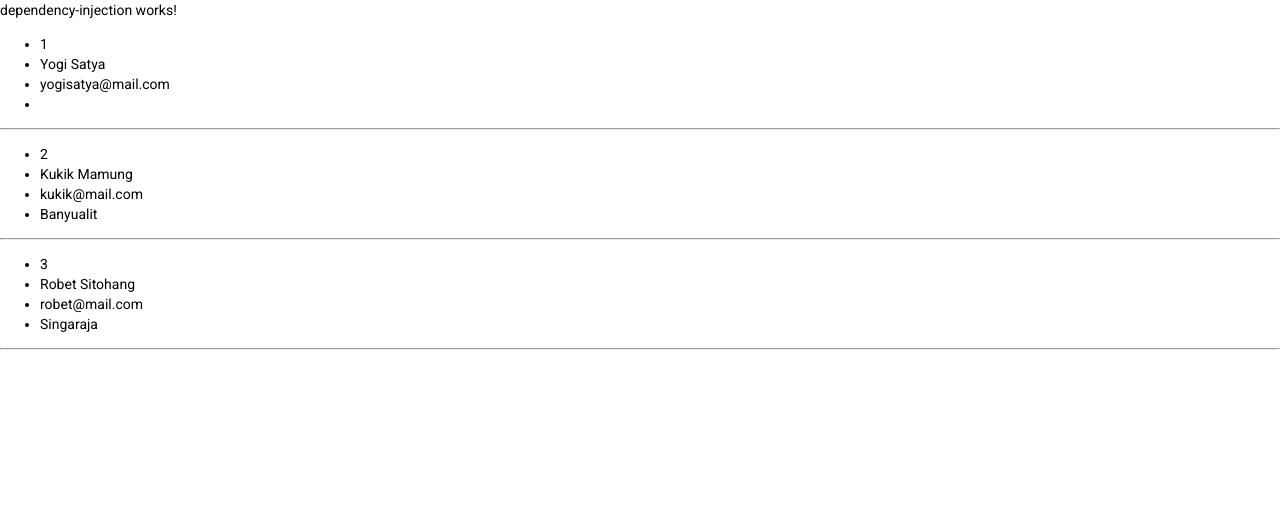
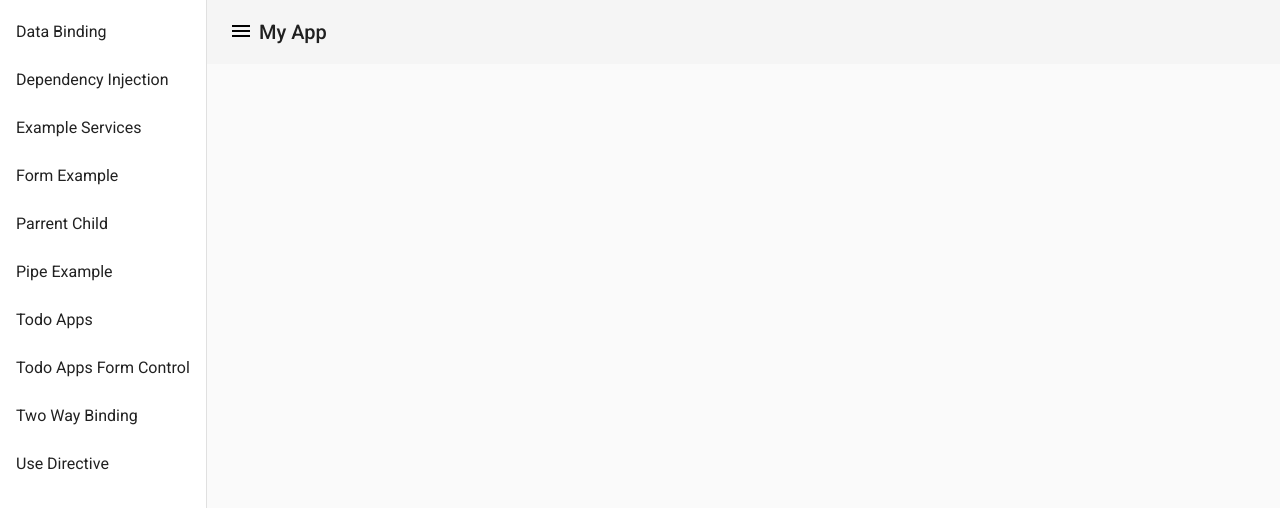
Before and after one commit to yogisatya2705/Belajar-Angular, an Angular app: page / in a window 1280 px wide. Shown: the top 508 px of the page. Built offline with nearby package versions, Linux system fonts and the light colour scheme.

Commit message:
ADD ROUTING

```diff
--- a/src/app/app-routing.module.ts
+++ b/src/app/app-routing.module.ts
@@ -1,7 +1,28 @@
 import { NgModule } from '@angular/core';
 import { RouterModule, Routes } from '@angular/router';
+import { DataBindingComponent } from './module/data-binding/data-binding.component';
+import { DependencyInjectionComponent } from './module/dependency-injection/dependency-injection.component';
+import { ExampleServicesComponent } from './module/example-services/example-services.component';
+import { FormExampleComponent } from './module/form-example/form-example.component';
+import { ParentChildComponent } from './module/parent-child/parent-child.component';
+import { PipeExampleComponent } from './module/pipe-example/pipe-example.component';
+import { TodoAppsFormControlComponent } from './module/todo-apps-form-control/todo-apps-form-control.component';
+import { TodoAppsComponent } from './module/todo-apps/todo-apps.component';
+import { TwoWayBindingComponent } from './module/two-way-binding/two-way-binding.component';
+import { UseDirectiveComponent } from './module/use-directive/use-directive.component';
 
-const routes: Routes = [];
+const routes: Routes = [
+  { path: 'data-binding', component: DataBindingComponent },
+  { path: 'dependency-injection', component: DependencyInjectionComponent },
+  { path: 'example-services', component: ExampleServicesComponent },
+  { path: 'form-example', component: FormExampleComponent },
+  { path: 'parrent-child', component: ParentChildComponent },
+  { path: 'pipe-example', component: PipeExampleComponent },
+  { path: 'todo-apps', component: TodoAppsComponent },
+  { path: 'todo-apps-form-control', component: TodoAppsFormControlComponent },
+  { path: 'two-way-binding', component: TwoWayBindingComponent },
+  { path: 'use-directive', component: UseDirectiveComponent }
+];
 
 @NgModule({
   imports: [RouterModule.forRoot(routes)],
--- a/src/app/app.component.css
+++ b/src/app/app.component.css
@@ -0,0 +1,21 @@
+.example-container {
+  width: 100;
+  height: 100%;
+}
+
+.content {
+  padding: 20px;
+}
+
+.example-sidenav {
+}
+
+.example-spacer {
+  flex: 1 1 auto;
+}
+
+button {
+  background-color: #ffffff00;
+  border: 0px;
+  cursor: pointer;
+}
--- a/src/app/app.component.html
+++ b/src/app/app.component.html
@@ -13,4 +13,19 @@
 
 <!-- <app-example-services></app-example-services> -->
 
-<app-dependency-injection></app-dependency-injection>
+<mat-drawer-container class="example-container" autosize>
+  <mat-drawer #drawer class="example-sidenav" mode="side" opened>
+    <app-navbar></app-navbar>
+  </mat-drawer>
+
+  <mat-toolbar>
+    <button mat-icon-button class="example-icon" aria-label="Example icon-button with menu icon" (click)="drawer.toggle()">
+      <mat-icon>menu</mat-icon>
+    </button>
+    <span>My App</span>
+  </mat-toolbar>
+
+  <div class="content">
+    <router-outlet></router-outlet>
+  </div>
+</mat-drawer-container>
--- /dev/null
+++ b/src/app/layout/navbar/navbar.component.css
@@ -0,0 +1,5 @@
+
+
+.is-active {
+  background-color: rgba(0, 0, 0, 0.04);
+}
--- /dev/null
+++ b/src/app/layout/navbar/navbar.component.html
@@ -0,0 +1,32 @@
+<mat-nav-list>
+  <mat-list-item class="parent" routerLink="/data-binding" [routerLinkActive]="['is-active']">
+    <span class="full-width">Data Binding</span>
+  </mat-list-item>
+  <mat-list-item class="parent" routerLink="/dependency-injection" [routerLinkActive]="['is-active']">
+    <span class="full-width">Dependency Injection</span>
+  </mat-list-item>
+  <mat-list-item class="parent" routerLink="/example-services" [routerLinkActive]="['is-active']">
+    <span class="full-width">Example Services</span>
+  </mat-list-item>
+  <mat-list-item class="parent" routerLink="/form-example" [routerLinkActive]="['is-active']">
+    <span class="full-width">Form Example</span>
+  </mat-list-item>
+  <mat-list-item class="parent" routerLink="/parrent-child" [routerLinkActive]="['is-active']">
+    <span class="full-width">Parrent Child</span>
+  </mat-list-item>
+  <mat-list-item class="parent" routerLink="/pipe-example" [routerLinkActive]="['is-active']">
+    <span class="full-width">Pipe Example</span>
+  </mat-list-item>
+  <mat-list-item class="parent" routerLink="/todo-apps" [routerLinkActive]="['is-active']">
+    <span class="full-width">Todo Apps</span>
+  </mat-list-item>
+  <mat-list-item class="parent" routerLink="/todo-apps-form-control" [routerLinkActive]="['is-active']">
+    <span class="full-width">Todo Apps Form Control</span>
+  </mat-list-item>
+  <mat-list-item class="parent" routerLink="/two-way-binding" [routerLinkActive]="['is-active']">
+    <span class="full-width">Two Way Binding</span>
+  </mat-list-item>
+  <mat-list-item class="parent" routerLink="/use-directive" [routerLinkActive]="['is-active']">
+    <span class="full-width">Use Directive</span>
+  </mat-list-item>
+</mat-nav-list>
--- /dev/null
+++ b/src/app/layout/navbar/navbar.component.ts
@@ -0,0 +1,15 @@
+import { Component, OnInit } from '@angular/core';
+
+@Component({
+  selector: 'app-navbar',
+  templateUrl: './navbar.component.html',
+  styleUrls: ['./navbar.component.css']
+})
+export class NavbarComponent implements OnInit {
+
+  constructor() { }
+
+  ngOnInit(): void {
+  }
+
+}
```
Also changed, not shown: src/app/app.module.ts (+13 -1 lines), 1 other file (tests, documents, lock files or other folders).
